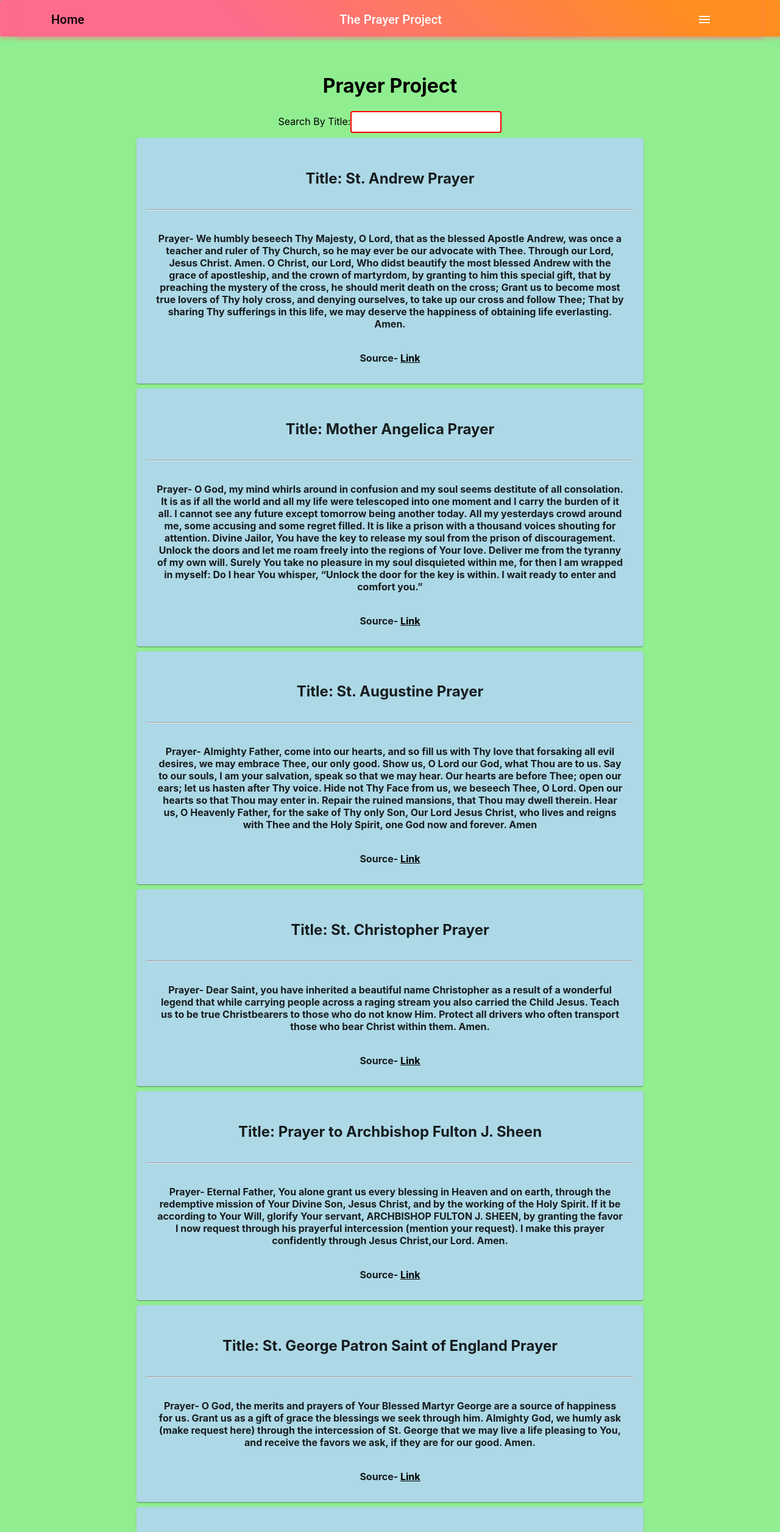
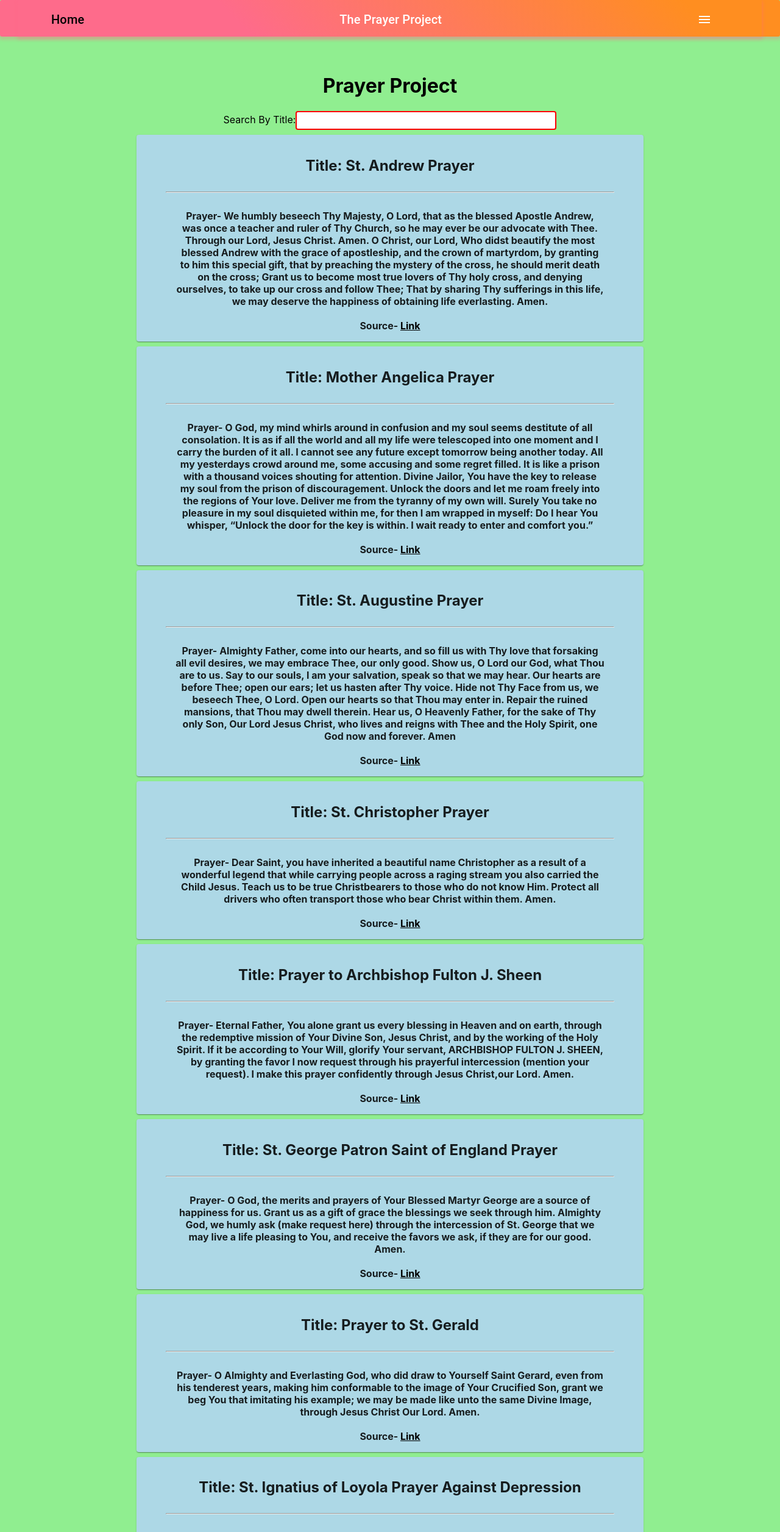
Before and after one commit to andrewjmoon/PrayerProject, a React (Create React App) app: page /prayerlist in a window 1280 px wide. Shown: the top 2512 px of the page at 61% size. Built offline with nearby package versions, Linux system fonts and the light colour scheme.

Commit message:
gitcommit6

```diff
--- a/src/components/posts/PrayerList.js
+++ b/src/components/posts/PrayerList.js
@@ -14,7 +14,8 @@ const useStyles = makeStyles(theme => ({
     alignItems: 'center',
     justifyContent: 'center',
     textAlign: 'center',
-    display: 'block'
+    display: 'block',
+    padding: theme.spacing(0, 2)
   },
   paper: {
     maxWidth: 800,
--- a/src/data/prayers.json
+++ b/src/data/prayers.json
@@ -3,7 +3,7 @@
     "userId": 1,
     "id": 1,
     "title": "St. Andrew Prayer",
-    "body": "We humbly beseech Thy Majesty, O Lord, that as the blessed Apostle Andrew, was once a teacher and ruler of Thy Church, so he may ever be our advocate with Thee. Through our Lord, Jesus Christ. Amen. O Christ, our Lord, Who didst beautify the most blessed Andrew with the grace of apostleship, and the crown of martyrdom, by granting to him this special gift, that by preaching the mystery of the cross, he should merit death on the cross; Grant us to become most true lovers of Thy holy cross, and denying ourselves, to take up our cross and follow Thee; That by sharing Thy sufferings in this life, we may deserve the happiness of obtaining life everlasting. Amen.",
+    "body": "We humbly beseech Thy Majesty, O Lord, that as the blessed Apostle Andrew, was once a teacher and ruler of Thy Church, so he may ever be our advocate with Thee. Through our Lord, Jesus Christ. Amen.  O Christ, our Lord, Who didst beautify the most blessed Andrew with the grace of apostleship, and the crown of martyrdom, by granting to him this special gift, that by preaching the mystery of the cross, he should merit death on the cross; Grant us to become most true lovers of Thy holy cross, and denying ourselves, to take up our cross and follow Thee; That by sharing Thy sufferings in this life, we may deserve the happiness of obtaining life everlasting. Amen.",
     "source": "https://40daysofprayer.org/saint-prayers/St-Andrew.php"
   },
   {
@@ -45,7 +45,7 @@
     "userId": 1,
     "id": 7,
     "title": "Prayer to St. Gerald",
-    "body": "O Almighty and Everlasting God, who did draw to Yourself Saint Gerard, even from his tenderest years, making him conformable to the image of Your Crucified Son, grant we beg You that imitating his example; we may be made like unto the same Divine Imgae, through Jesus Christ Our Lord. Amen.",
+    "body": "O Almighty and Everlasting God, who did draw to Yourself Saint Gerard, even from his tenderest years, making him conformable to the image of Your Crucified Son, grant we beg You that imitating his example; we may be made like unto the same Divine Image, through Jesus Christ Our Lord. Amen.",
     "source": "https://www.discountcatholicproducts.com/My-Little-Book-of-Prayers-Male-Saints-P9928.aspx"
   },
   {
--- a/src/data/saints.js
+++ b/src/data/saints.js
@@ -15,7 +15,7 @@ let data = [
   },
   {
     id: 3,
-    name: 'St. Agustine',
+    name: 'St. Augustine',
     feastday: 'August 28',
     notable:
       'Patron Saint against sore eyes, against vermin, brewers, printers, and theologians',
--- a/src/index.css
+++ b/src/index.css
@@ -34,8 +34,8 @@ html {
   list-style-type: none;
 }
 .Input {
-  width: 20%;
-  height: 30px;
+  width: 35%;
+  height: 25px;
   border: 2px solid red;
   border-radius: 4px;
 }
```
